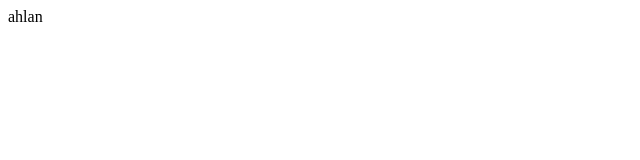
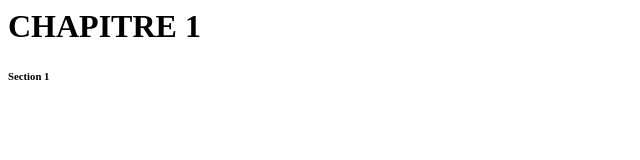
Before and after one commit to tamaranabbout/tamaranabbout.github.com, a plain HTML site: page index.html in a window 1280 px wide. Shown: the whole page, without its empty margins (0-640 px from the left). Drawn offline with Linux system fonts and the light colour scheme.

Commit message:
Update index.html

```diff
--- a/index.html
+++ b/index.html
@@ -1,6 +1,8 @@
 <html>
 
   <body>
-    ahlan
+    <h1> CHAPITRE 1 </h1>
+    <h6>
+      Section 1
   </body>
 </html>
```
